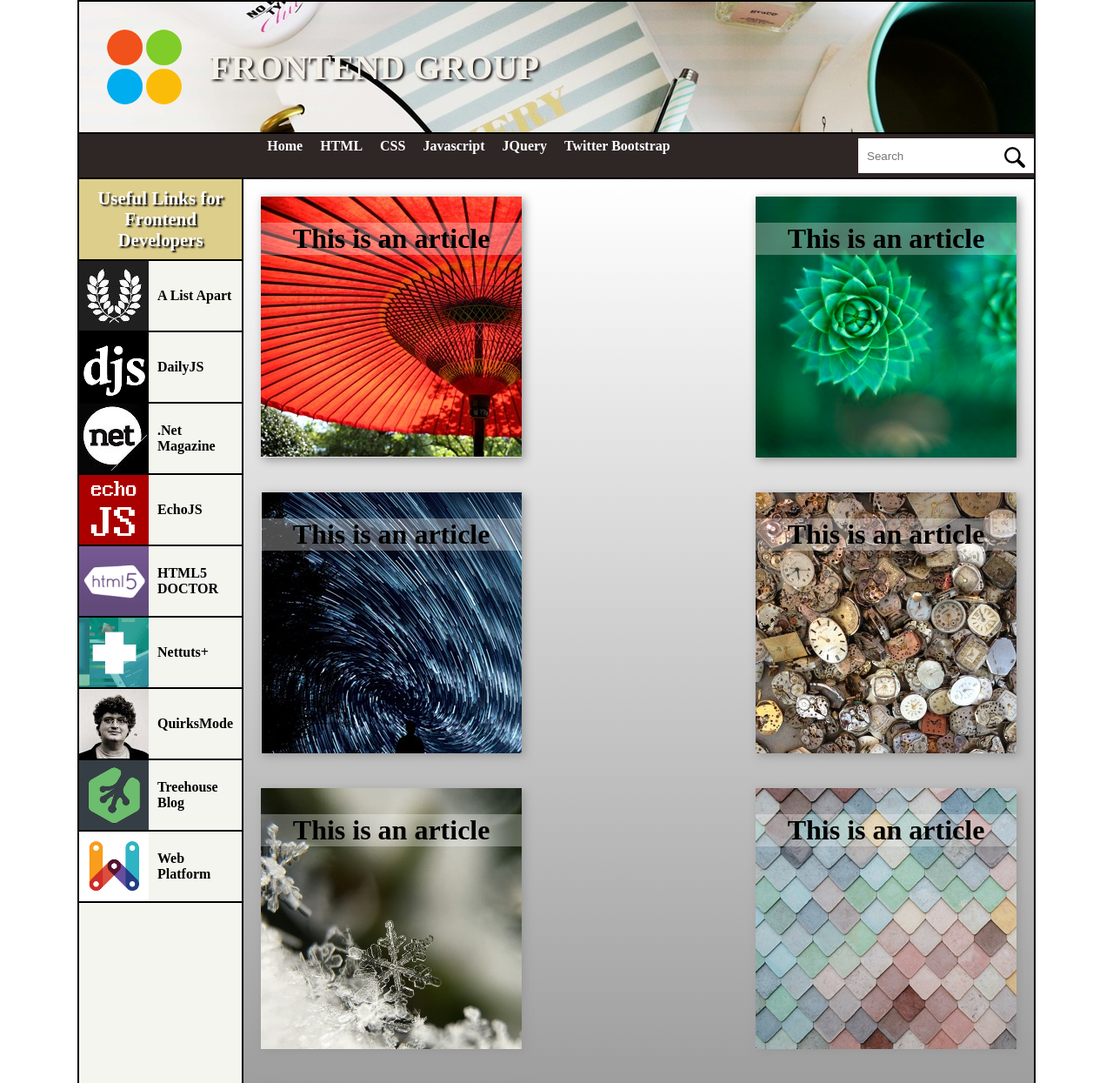
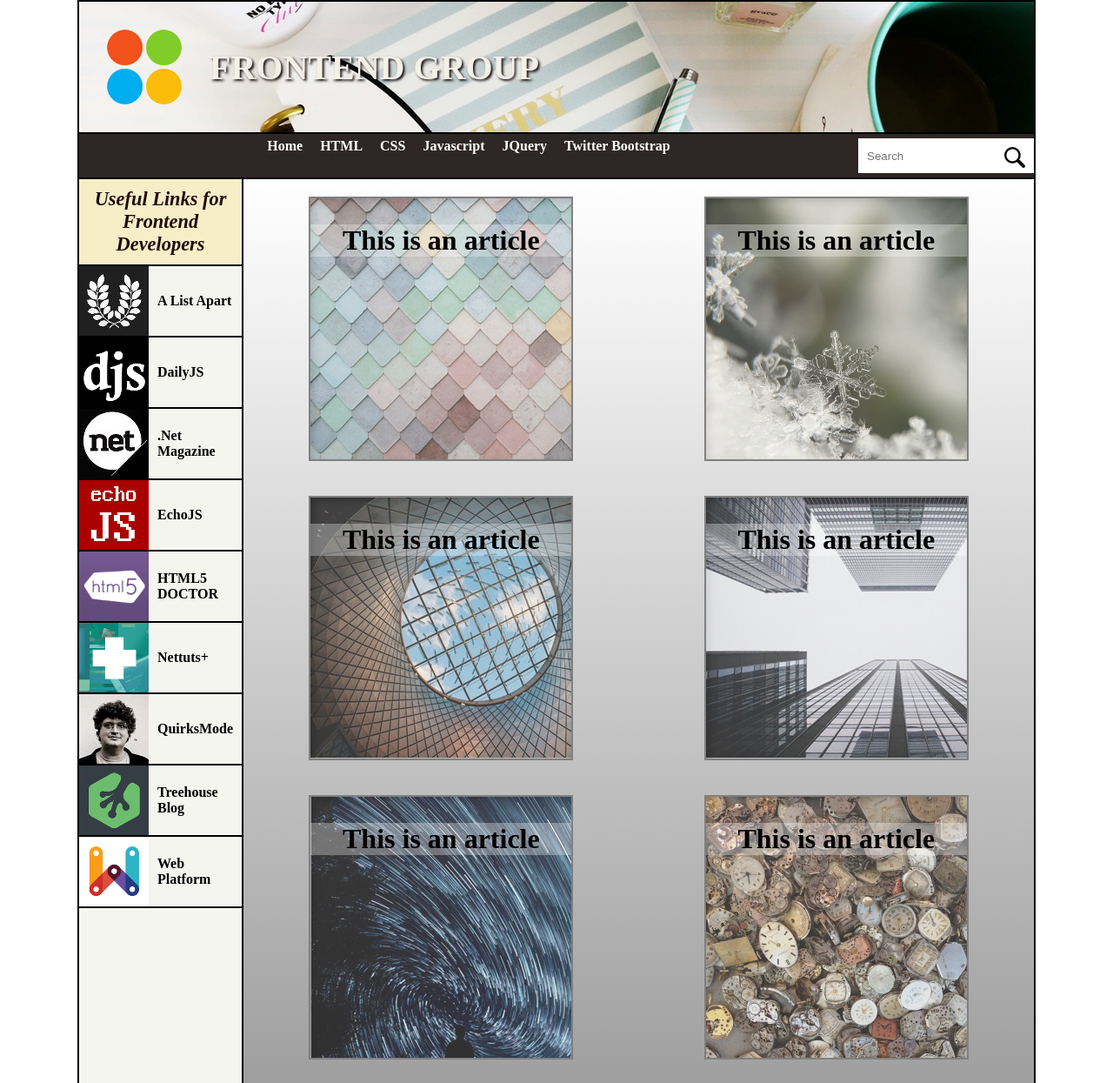
Before and after one commit to Satenik-M/Frontend-Webpage, a plain HTML site: page index.html in a window 1280 px wide. Shown: the top 1245 px of the page at 87% size. Drawn offline with Linux system fonts and the light colour scheme.

Commit message:
pictures changed, article layout amended, commented css properties deleted

```diff
--- a/index.html
+++ b/index.html
@@ -72,7 +72,7 @@
                 <article>
 
                     <div class="image">
-                        <img src="Images/article-pictures/4.jpg" alt="Alternate Text" />
+                        <img src="Images/article-pictures/9.jpg" alt="Alternate Text" />
                         <h3>This is an article</h3>
                     </div>
                     <div class="text">
@@ -95,7 +95,53 @@
                 </article>
                 <article>
                     <div class="image">
-                        <img src="Images/article-pictures/5.jpg" alt="Alternate Text" />
+                        <img src="Images/article-pictures/8.jpg" alt="Alternate Text" />
+                        <h3>This is an article</h3>
+                    </div>
+
+                    <div class="text">
+                        <header>
+                            <h2>This is an article</h2>
+                        </header>
+                        <p>
+
+                            Lorem ipsum dolor sit amet, consectetur adipisicing elit, sed do eiusmod
+                            tempor incididunt ut labore et dolore magna aliqua. Ut enim ad minim veniam,
+                            quis nostrud exercitation ullamco laboris nisi ut aliquip ex ea commodo
+                            consequat. Duis aute irure dolor in reprehenderit in voluptate velit esse
+                            cillum dolore eu fugiat nulla pariatur. Excepteur sint occaecat cupidatat non
+                            proident, sunt in culpa qui officia deserunt mollit anim id est laborum.
+                        </p>
+                        <a href="#">Read More</a>
+                    </div>
+
+                </article>
+                <article>
+                    <div class="image">
+                        <img src="Images/article-pictures/10.jpg" alt="Alternate Text" />
+                        <h3>This is an article</h3>
+                    </div>
+                    <div class="text">
+                        <header>
+                            <h2>This is an article</h2>
+                        </header>
+                        <p>
+
+                            Lorem ipsum dolor sit amet, consectetur adipisicing elit, sed do eiusmod
+                            tempor incididunt ut labore et dolore magna aliqua. Ut enim ad minim veniam,
+                            quis nostrud exercitation ullamco laboris nisi ut aliquip ex ea commodo
+                            consequat. Duis aute irure dolor in reprehenderit in voluptate velit esse
+                            cillum dolore eu fugiat nulla pariatur. Excepteur sint occaecat cupidatat non
+                            proident, sunt in culpa qui officia deserunt mollit anim id est laborum.
+                        </p>
+                        <a href="#">Read More</a>
+                    </div>
+
+
+                </article>
+                <article>
+                    <div class="image">
+                        <img src="Images/article-pictures/3.jpg" alt="Alternate Text" />
                         <h3>This is an article</h3>
                     </div>
 
@@ -142,52 +188,6 @@
                 <article>
                     <div class="image">
                         <img src="Images/article-pictures/7.jpg" alt="Alternate Text" />
-                        <h3>This is an article</h3>
-                    </div>
-
-                    <div class="text">
-                        <header>
-                            <h2>This is an article</h2>
-                        </header>
-                        <p>
-
-                            Lorem ipsum dolor sit amet, consectetur adipisicing elit, sed do eiusmod
-                            tempor incididunt ut labore et dolore magna aliqua. Ut enim ad minim veniam,
-                            quis nostrud exercitation ullamco laboris nisi ut aliquip ex ea commodo
-                            consequat. Duis aute irure dolor in reprehenderit in voluptate velit esse
-                            cillum dolore eu fugiat nulla pariatur. Excepteur sint occaecat cupidatat non
-                            proident, sunt in culpa qui officia deserunt mollit anim id est laborum.
-                        </p>
-                        <a href="#">Read More</a>
-                    </div>
-
-                </article>
-                <article>
-                    <div class="image">
-                        <img src="Images/article-pictures/8.jpg" alt="Alternate Text" />
-                        <h3>This is an article</h3>
-                    </div>
-                    <div class="text">
-                        <header>
-                            <h2>This is an article</h2>
-                        </header>
-                        <p>
-
-                            Lorem ipsum dolor sit amet, consectetur adipisicing elit, sed do eiusmod
-                            tempor incididunt ut labore et dolore magna aliqua. Ut enim ad minim veniam,
-                            quis nostrud exercitation ullamco laboris nisi ut aliquip ex ea commodo
-                            consequat. Duis aute irure dolor in reprehenderit in voluptate velit esse
-                            cillum dolore eu fugiat nulla pariatur. Excepteur sint occaecat cupidatat non
-                            proident, sunt in culpa qui officia deserunt mollit anim id est laborum.
-                        </p>
-                        <a href="#">Read More</a>
-                    </div>
-
-
-                </article>
-                <article>
-                    <div class="image">
-                        <img src="Images/article-pictures/9.jpg" alt="Alternate Text" />
                         <h3>This is an article</h3>
                     </div>
                     <div class="text">
--- a/styles2.css
+++ b/styles2.css
@@ -181,7 +181,7 @@ section {
     -ms-flex-wrap: wrap;
     -webkit-flex-wrap: wrap;
     flex-wrap: wrap;
-    justify-content: space-between;
+    justify-content: space-around;
     flex-grow: 1;
     height: auto;
     overflow: auto;
@@ -190,14 +190,15 @@ section {
 
 article {
     display: inline-block;
-    /*padding:5px;*/
+
     margin: 20px;
     max-height: 300px;
     max-width: 300px;
     position: relative;
     text-align: center;
-    box-shadow: 3px 3px 10px #999;
+    box-shadow: inset 3px 3px 10px #999;
     overflow: hidden;
+    border:2px solid grey;
 }
 
     article::after {
@@ -221,16 +222,18 @@ article {
         height: 300px;
         opacity: 1;
         transition: all 0.4s;
+        position: relative;
     }
 
     article:hover .image {
         transform: rotate(720deg) scale(0);
         opacity: 0;
     }
+    article img{
+        opacity:0.7;
 
-    article .image {
-        position: relative;
     }
+
 
  article h3 {
     font-size: 2em;
@@ -267,7 +270,7 @@ article {
     }
 
     article h2 {
-        /*transform: translateY(-300px);*/
+
         transform: translateY(-300px);
         background-color: rgba(0, 0, 0, 0.8);
         color: white;
@@ -276,7 +279,7 @@ article {
         width: 100%;
         margin: 5px 0;
         padding: 5px 0;
-        /*position:absolute;*/
+
     }
 
     article:hover h2 {
@@ -305,7 +308,7 @@ article {
         margin: 10px 5px;
         font-weight: bold;
         font-style: italic;
-        /*position:absolute;*/
+
     }
 
     article:hover p {
@@ -340,7 +343,7 @@ article {
         padding: 7px;
         text-transform: uppercase;
         text-decoration: none;
-        /*position:absolute;*/
+
     }
 
     article:hover a {
@@ -390,13 +393,13 @@ aside {
     }
 
    aside h2 {
-    font-size: 1.3em;
-    color: white;
-    text-shadow: 2px 2px 2px black;
+    font-size: 1.4em;
+    font-style: italic;
+    color: #210A0A;
     padding: 10px;
     display: inline-block;
     text-align: center;
-    background-color: #DDCE8B;
+    background-color: #F7EEC7;
 }
 
     aside h3 {
```
Also changed, not shown: Images/article-pictures/10.jpg (added), Images/article-pictures/3.jpg (added), Images/article-pictures/4.jpg (deleted), Images/article-pictures/5.jpg (deleted).
